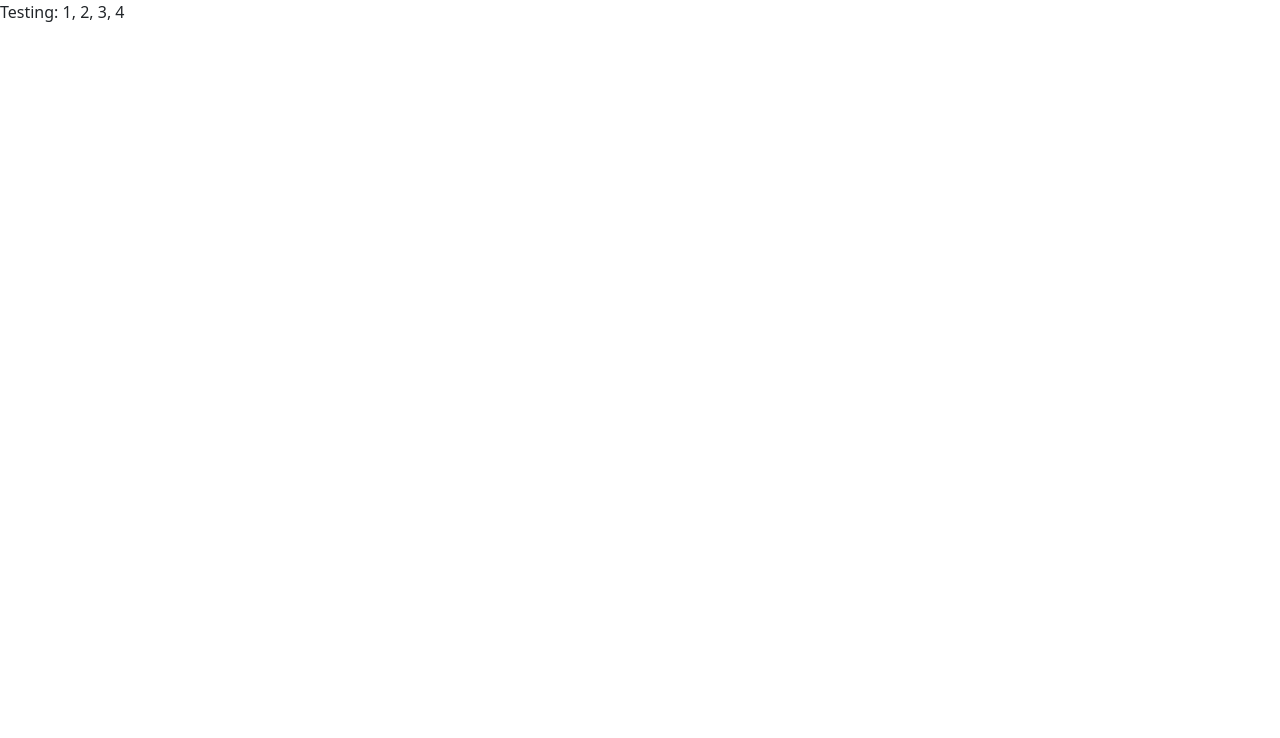
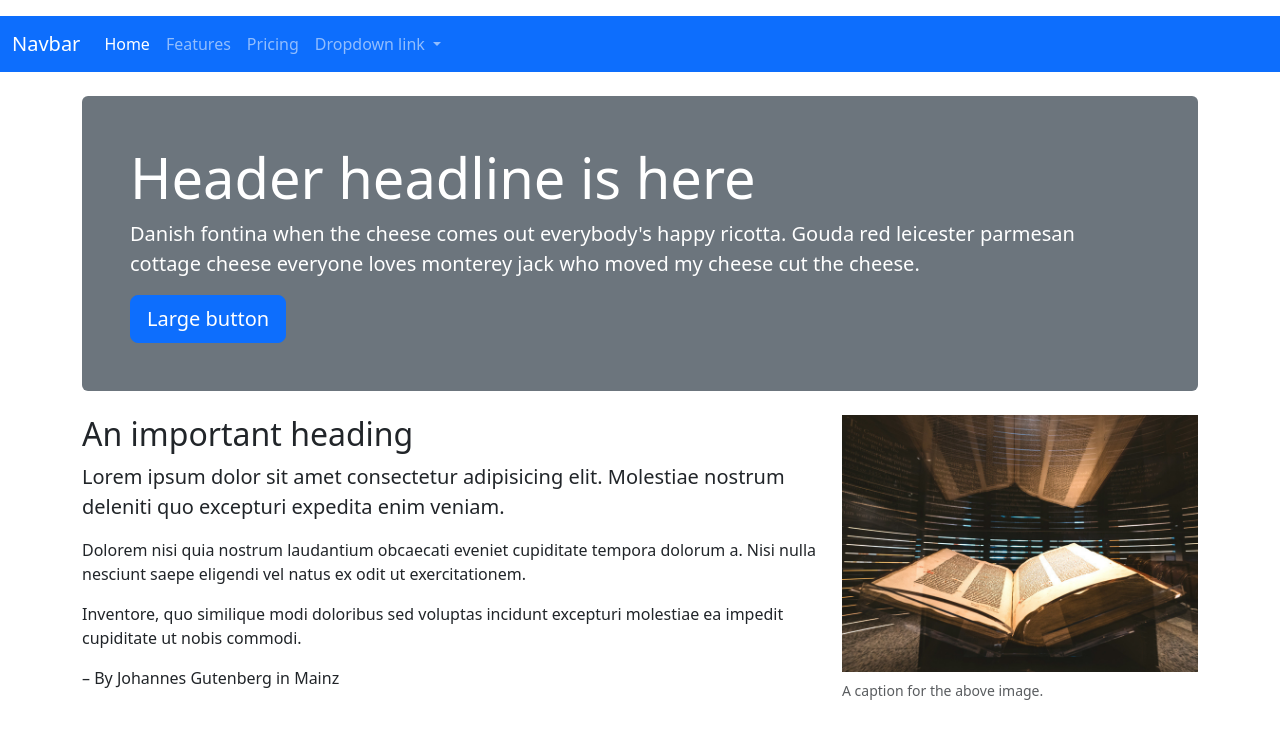
Before and after one commit to ellieskalaban/ellie-bootstrap, a website: page src/index.html in a window 1280 px wide. Drawn offline with nearby package versions, Linux system fonts and the light colour scheme; files that its build step writes are made by us from their sources; files whose address does not match are found by name.

Commit message:
finish breakpoint

```diff
--- a/src/index.html
+++ b/src/index.html
@@ -9,7 +9,66 @@
 
 <body>
   <!-- Content starts here -->
-  <p>Testing: 1, 2, 3, 4</p>
+  <p>
+    <nav class="navbar navbar-expand-lg bg-primary" data-bs-theme="dark">
+    <div class="container-fluid">
+      <a class="navbar-brand" href="#">Navbar</a>
+      <button class="navbar-toggler" type="button" data-bs-toggle="collapse" data-bs-target="#navbarNavDropdown" aria-controls="navbarNavDropdown" aria-expanded="false" aria-label="Toggle navigation">
+        <span class="navbar-toggler-icon"></span>
+      </button>
+      <div class="collapse navbar-collapse" id="navbarNavDropdown">
+        <ul class="navbar-nav">
+          <li class="nav-item">
+            <a class="nav-link active" aria-current="page" href="#">Home</a>
+          </li>
+          <li class="nav-item">
+            <a class="nav-link" href="#">Features</a>
+          </li>
+          <li class="nav-item">
+            <a class="nav-link" href="#">Pricing</a>
+          </li>
+          <li class="nav-item dropdown">
+            <a class="nav-link dropdown-toggle" href="#" role="button" data-bs-toggle="dropdown" aria-expanded="false">
+              Dropdown link
+            </a>
+            <ul class="dropdown-menu">
+              <li><a class="dropdown-item" href="#">Action</a></li>
+              <li><a class="dropdown-item" href="#">Another action</a></li>
+              <li><a class="dropdown-item" href="#">Something else here</a></li>
+            </ul>
+          </li>
+        </ul>
+      </div>
+    </div>
+  </nav>
+</p>
+
+<div class="container">
+  <header class="bg-secondary text-white my-4 p-5 rounded">
+    <h1 class="display-4">Header headline is here</h1>
+    <p class="lead">Danish fontina when the cheese comes out everybody's happy ricotta. Gouda red leicester parmesan cottage cheese everyone loves monterey jack who moved my cheese cut the cheese.</p>
+    <button type="button" class="btn btn-primary btn-lg">Large button</button>
+    <header>
+</div>
+
+<section class="container">
+  <div class="row">
+    <div class="col-md-6 col-lg-8">
+        <h2>An important heading</h2>
+        <p class="lead">Lorem ipsum dolor sit amet consectetur adipisicing elit. Molestiae nostrum deleniti quo excepturi expedita enim veniam.</p>
+        <p>Dolorem nisi quia nostrum laudantium obcaecati eveniet cupiditate tempora dolorum a. Nisi nulla nesciunt saepe eligendi vel natus ex odit ut exercitationem.</p>
+        <p>Inventore, quo similique modi doloribus sed voluptas incidunt excepturi molestiae ea impedit cupiditate ut nobis commodi.</p>
+        <p>– By Johannes Gutenberg in Mainz</p>
+    </div>
+    <div class="col-md-6 col-lg-4">
+      <figure class="figure">
+        <img src="img/gutenberg.jpeg" class="figure-img img-fluid" alt="Guetenberg Bible">
+        <figcaption class="figure-caption">A caption for the above image.</figcaption>
+      </figure>
+    </div>
+  </div>
+</section>
+
 
   <!-- Closing scripts here -->
   <script src="js/bootstrap.bundle.min.js"></script>
```
Also changed, not shown: docs/index.html (+60 -1 lines), docs/img/gutenberg.jpeg (added), src/img/gutenberg.jpeg (added).
